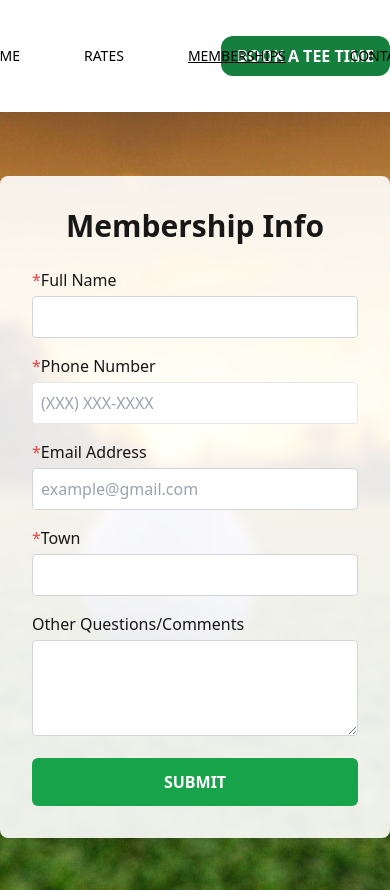
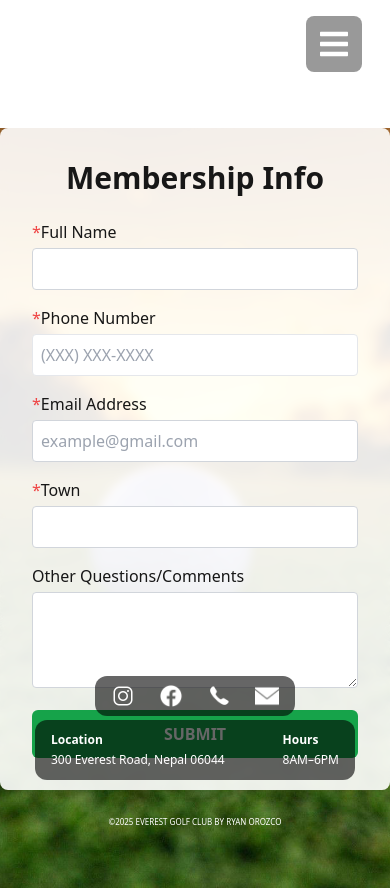
Before and after one commit to Rorozco11/EverestGolfCourseApp, a Next.js app in the folder everest-golf-course/: page /memberships in a window 390 px wide. Shown: the top 890 px of the page. Built offline with nearby package versions, Linux system fonts and the light colour scheme.

Commit message:
Mobile View for Home, Rates. But need to make small edits and finish membership

```diff
--- /dev/null
+++ b/everest-golf-course/src/app/components/MobileFooter.tsx
@@ -0,0 +1,41 @@
+import Image from 'next/image'
+import Link from 'next/link'
+
+export default function MobileFooter({ textColor = "white" }: { textColor?: "white" | "black" }) {
+    const textClass = textColor === "black" ? "text-black" : "text-white";
+
+    return (
+        <footer>
+            <div className="flex md:hidden fixed bottom-16 left-1/2 -translate-x-1/2 w-full justify-center z-50 px-4">
+                <div className="w-full max-w-xs bg-black bg-opacity-60 rounded-xl py-3 px-4 flex justify-between items-start text-white text-xs">
+                    <div className="flex flex-col items-start">
+                        <span className="font-bold mb-1">Location</span>
+                        <span className="flex items-center">
+                            300 Everest Road, Nepal 06044
+                        </span>
+                    </div>
+                    <div className="flex flex-col items-start ml-6">
+                        <span className="font-bold mb-1">Hours</span>
+                        <span>8AM–6PM</span>
+                    </div>
+                </div>
+            </div>
+
+            {/* Social Icons Row for Mobile */}
+            <div className="flex md:hidden fixed bottom-32 left-1/2 -translate-x-1/2 w-full justify-center z-50">
+                <div className="flex flex-row gap-6 bg-black bg-opacity-60 rounded-xl py-2 px-4">
+                    <img src="/Images/instagram.png" alt="Instagram" className="w-6 h-6 filter invert" />
+                    <img src="/Images/facebook.png" alt="Facebook" className="w-6 h-6 filter invert" />
+                    <img src="/Images/phone.png" alt="Phone" className="w-6 h-6 -rotate-90 filter invert" />
+                    <img src="/Images/email.png" alt="Email" className="w-6 h-6 filter invert" />
+                </div>
+            </div>
+
+            <div className="flex md:hidden fixed bottom-4 left-1/2 -translate-x-1/2 w-full justify-center z-50 pointer-events-none">
+                <p className={`text-[.5rem] ${textClass} text-center pointer-events-auto`}>
+                    ©2025 EVEREST GOLF CLUB BY RYAN OROZCO
+                </p>
+            </div>
+        </footer>
+    )
+}
--- a/everest-golf-course/src/app/memberships/page.tsx
+++ b/everest-golf-course/src/app/memberships/page.tsx
@@ -1,9 +1,12 @@
 'use client'
 import Image from 'next/image';
 import Navbar from "../components/NavbarHome"
+import MobileNavbar from "../components/MobileNavbar"
 import FooterSection from "../components/Footer"
+import MobileFooter from '../components/MobileFooter';
 import { FormEvent, useState } from 'react';
 import Swal from 'sweetalert2';
+
 
 export default function Memberships() {
   const [formData, setFormData] = useState({
@@ -27,7 +30,7 @@ export default function Memberships() {
 
     // Format as (XXX) XXX-XXXX
     if (phone_number.length >= 10) {
-      return `(${phone_number.slice(0,3)}) ${phone_number.slice(3,6)}-${phone_number.slice(6,10)}`;
+      return `(${phone_number.slice(0, 3)}) ${phone_number.slice(3, 6)}-${phone_number.slice(6, 10)}`;
     }
     return phone_number;
   };
@@ -159,9 +162,14 @@ export default function Memberships() {
 
   return (
     <>
+      <div className="hidden md:block">
         <Navbar />
-      <main className="pt-[var(--navbar-height)]">
-        <div className="relative min-h-screen w-full">
+      </div>
+      <main className="md:pt-[var(--navbar-height)]">
+        <div className="relative h-[90vh] md:h-[100vh] w-full">
+          <div className="block md:hidden absolute top-0 left-0 w-full z-20">
+            <MobileNavbar />
+          </div>
           <Image
             src="/Images/memthird.jpg"
             alt="Home background"
@@ -170,8 +178,8 @@ export default function Memberships() {
           />
 
           {/* Membership Form */}
-          <div className="container mx-auto py-16">
-            <div className="max-w-[500px] mx-auto bg-white/90 p-8 rounded-lg shadow-lg backdrop-blur-sm">
+          <div className="container md:mx-auto md:py-16">
+            <div className="max-w-[500px] mx-auto bg-white/90 p-8 rounded-lg shadow-lg backdrop-blur-sm mt-32 md:mt-0">
               <h1 className="text-3xl font-bold mb-6 text-center">Membership Info</h1>
 
               <form onSubmit={handleSubmit} className="space-y-4">
@@ -200,8 +208,7 @@ export default function Memberships() {
                     onChange={handleChange}
                     placeholder="(XXX) XXX-XXXX"
                     required
-                    className={`w-full p-2 border rounded ${
-                      errors.phone
+                    className={`w-full p-2 border rounded ${errors.phone_number
                       }`}
                   />
                 </div>
@@ -258,7 +265,12 @@ export default function Memberships() {
           </div>
         </div>
       </main>
+      <div className="hidden md:block">
         <FooterSection />
+      </div>
+      <div className="block md:hidden">
+        <MobileFooter textColor="white" />
+      </div>
     </>
   );
 }
--- a/everest-golf-course/src/app/output.css
+++ b/everest-golf-course/src/app/output.css
@@ -668,6 +668,10 @@ video {
   z-index: 10;
 }
 
+.z-20 {
+  z-index: 20;
+}
+
 .z-50 {
   z-index: 50;
 }
@@ -693,6 +697,10 @@ video {
   margin-bottom: 0.25rem;
 }
 
+.mb-10 {
+  margin-bottom: 2.5rem;
+}
+
 .mb-12 {
   margin-bottom: 3rem;
 }
@@ -733,6 +741,10 @@ video {
   margin-top: 0.5rem;
 }
 
+.mt-32 {
+  margin-top: 8rem;
+}
+
 .mt-4 {
   margin-top: 1rem;
 }
@@ -787,6 +799,10 @@ video {
 
 .h-\[400px\] {
   height: 400px;
+}
+
+.h-\[90vh\] {
+  height: 90vh;
 }
 
 .h-full {
@@ -1473,6 +1489,15 @@ body {
 }
 
 @media (min-width: 768px) {
+  .md\:mx-auto {
+    margin-left: auto;
+    margin-right: auto;
+  }
+
+  .md\:mt-0 {
+    margin-top: 0px;
+  }
+
   .md\:block {
     display: block;
   }
@@ -1485,6 +1510,10 @@ body {
     height: 6rem;
   }
 
+  .md\:h-\[100vh\] {
+    height: 100vh;
+  }
+
   .md\:h-\[80vh\] {
     height: 80vh;
   }
@@ -1496,4 +1525,13 @@ body {
   .md\:grid-cols-2 {
     grid-template-columns: repeat(2, minmax(0, 1fr));
   }
-}
+
+  .md\:py-16 {
+    padding-top: 4rem;
+    padding-bottom: 4rem;
+  }
+
+  .md\:pt-\[var\(--navbar-height\)\] {
+    padding-top: var(--navbar-height);
+  }
+}
--- a/everest-golf-course/src/app/page.tsx
+++ b/everest-golf-course/src/app/page.tsx
@@ -1,15 +1,17 @@
 import Image from 'next/image';
 import MobileNavbar from "./components/MobileNavbar";
-import NavbarHome from "./components/NavbarHome";
+import Navbar from "./components/NavbarHome";
 import FooterSection from "./components/Footer"
 import Link from 'next/link';
+import MobileFooter from "./components/MobileFooter";
 
 export default function Home() {
   return (
     <>
+
       {/* Desktop Navbar: visible on md and up */}
       <div className="hidden md:block">
-        <NavbarHome />
+        <Navbar />
       </div>
       {/* Mobile Navbar: visible below md */}
       <div className="block md:hidden">
@@ -43,40 +45,12 @@ export default function Home() {
           </Link>
         </div>
 
-        <div className="flex md:hidden fixed bottom-16 left-1/2 -translate-x-1/2 w-full justify-center z-50 px-4">
-          <div className="w-full max-w-xs bg-black bg-opacity-60 rounded-xl py-3 px-4 flex justify-between items-start text-white text-xs">
-            <div className="flex flex-col items-start">
-              <span className="font-bold mb-1">Location</span>
-              <span className="flex items-center">
-                300 Everest Road, Nepal 06044
-              </span>
-            </div>
-            <div className="flex flex-col items-start ml-6">
-              <span className="font-bold mb-1">Hours</span>
-              <span>8AM–6PM</span>
-            </div>
-          </div>
-        </div>
-
-        {/* Social Icons Row for Mobile */}
-        <div className="flex md:hidden fixed bottom-32 left-1/2 -translate-x-1/2 w-full justify-center z-50">
-          <div className="flex flex-row gap-6 bg-black bg-opacity-60 rounded-xl py-2 px-4">
-            <img src="/Images/instagram.png" alt="Instagram" className="w-6 h-6 filter invert" />
-            <img src="/Images/facebook.png" alt="Facebook" className="w-6 h-6 filter invert" />
-            <img src="/Images/phone.png" alt="Phone" className="w-6 h-6 -rotate-90 filter invert" />
-            <img src="/Images/email.png" alt="Email" className="w-6 h-6 filter invert" />
-          </div>
-        </div>
-
-        <div className="flex md:hidden fixed bottom-4 left-1/2 -translate-x-1/2 w-full justify-center z-50 pointer-events-none">
-          <p className="text-[.5rem] text-white text-center pointer-events-auto">
-            ©2025 EVEREST GOLF CLUB BY RYAN OROZCO
-          </p>
-        </div>
-
       </main>
       <div className="hidden md:block">
       <FooterSection />
+      </div>
+      <div className="block md:hidden">
+        <MobileFooter />
       </div>
 
     </>
--- a/everest-golf-course/src/app/rates/page.tsx
+++ b/everest-golf-course/src/app/rates/page.tsx
@@ -1,16 +1,23 @@
 import Image from 'next/image';
 import Navbar from "../components/NavbarHome"
+import MobileNavbar from "../components/MobileNavbar"
 import FooterSection from "../components/Footer"
+import MobileFooter from "../components/MobileFooter"
 
 export default function Rates() {
   return (
     <>
-      <Navbar />
+     <div className="hidden md:block">
+        <Navbar />
+      </div>
+      <div className="block md:hidden">
+        <MobileNavbar />
+      </div>
       <main className="flex flex-col items-center py-12 px-4 pt-navbar">
 
 
           {/* WEEKDAYS */}
-        <h1 className="text-3xl font-bold mb-8">WEEKDAYS</h1>
+        <h1 className="text-3xl font-bold mb-10">WEEKDAYS</h1>
         <div className="flex flex-row justify-center gap-24 mb-12">
           {/* 9 Holes */}
           <div>
@@ -28,7 +35,7 @@ export default function Rates() {
           </div>
         </div>
          {/* WEEKENDS */}
-         <h1 className="text-3xl font-bold mb-8">WEEKENDS</h1>
+         <h1 className="text-3xl font-bold mb-10">WEEKENDS</h1>
         <div className="flex flex-row justify-center gap-24 mb-12">
           {/* 9 Holes */}
           <div>
@@ -46,7 +53,7 @@ export default function Rates() {
           </div>
         </div>
          {/* Golf Cart Fee */}
-         <h1 className="text-3xl font-bold mb-8">Golf Cart Fee</h1>
+         <h1 className="text-3xl font-bold mb-10">Golf Cart Fee</h1>
         <div className="flex flex-row justify-center gap-24 mb-12">
           {/* Riding Cart */}
           <div>
@@ -67,7 +74,7 @@ export default function Rates() {
         </div>
 
         {/* Driving Range */}
-        <h1 className="text-3xl font-bold mb-8">Driving Range</h1>
+        <h1 className="text-3xl font-bold mb-10">Driving Range</h1>
         <div className="flex flex-col items-center">
           <ul className="text-lg">
             <li>Small Bucket(40 Balls): $5</li>
@@ -76,7 +83,12 @@ export default function Rates() {
         </div>
 
       </main>
-      <FooterSection />
+      <div className="hidden md:block">
+        <FooterSection />
+      </div>
+      <div className="block md:hidden">
+        <MobileFooter textColor="black" />
+      </div>
     </>
   );
 }
```
Lines whose indentation alone changed are shown as unchanged.
